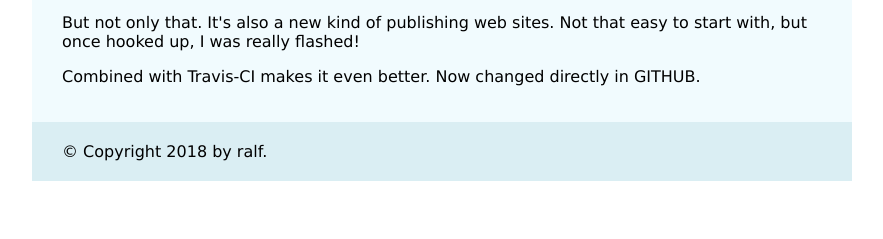
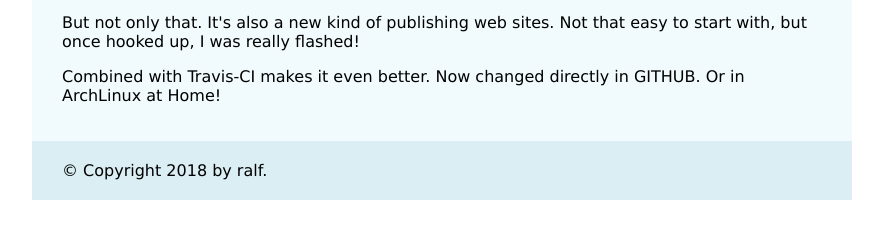
Before and after one commit to ralfcoenen/lektor-demo, a plain HTML site: page index.html in a window 1280 px wide. Shown: the part 287-526 px from the top of the page, without its empty margins (198-1081 px from the left). Drawn offline with Linux system fonts and the light colour scheme.

Commit message:
Synchronized build

```diff
--- a/index.html
+++ b/index.html
@@ -27,7 +27,8 @@
 website with some pages and a blog.</p>
 <p>But not only that. It's also a new kind of publishing web sites. Not that easy to start with, but once hooked up, I was really flashed!</p>
 <p>Combined with Travis-CI makes it even better.
-Now changed directly in GITHUB.</p>
+Now changed directly in GITHUB.
+Or in ArchLinux at Home!</p>
 
 
   </div>
```
